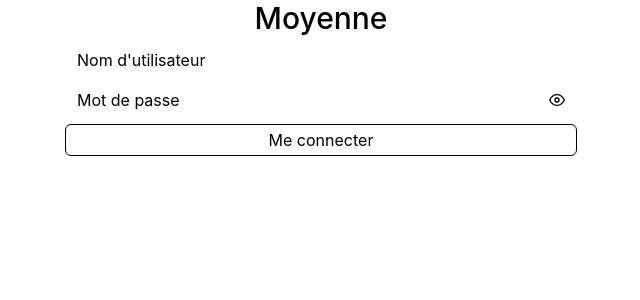
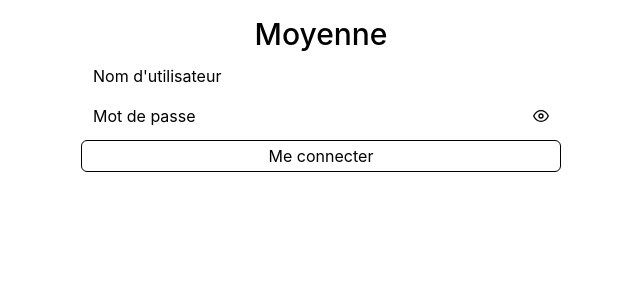
Before and after one commit to Gasplas/moyenne, a Next.js app: page / in a window 1280 px wide. Shown: the top 300 px of the page, without its empty margins (319-959 px from the left). Built offline with nearby package versions, Linux system fonts and the light colour scheme.

Commit message:
Add padding to login page

```diff
--- a/components/LogIn.jsx
+++ b/components/LogIn.jsx
@@ -27,7 +27,7 @@ export const LogIn = () => {
 		>
 			{({ errors, isSubmitting }) => {
 				return (
-					<Form className="w-full max-w-lg mx-auto space-y-2 h-full flex flex-col justify-center">
+					<Form className="p-4 w-full max-w-lg mx-auto space-y-2 h-full flex flex-col justify-center">
 						<Text h1 className="text-center">
 							Moyenne
 						</Text>
```
